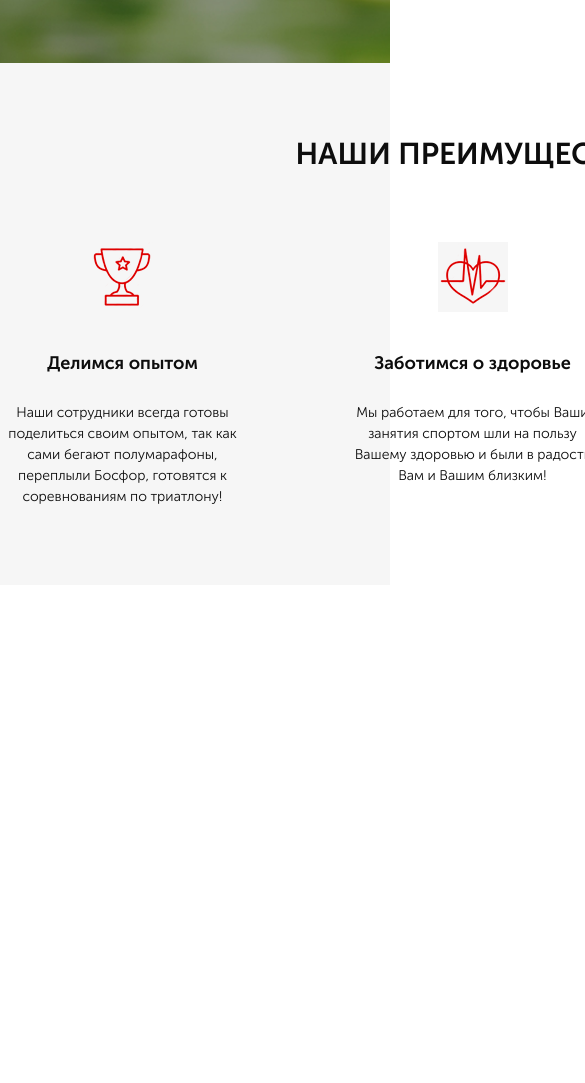
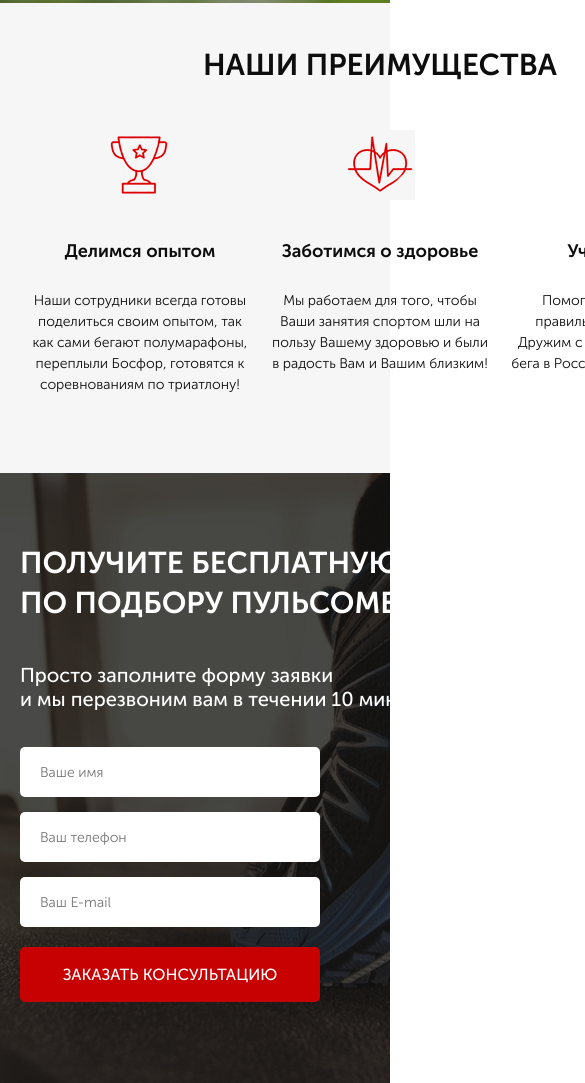
Before and after one commit to Oleksii86/pulsometr, a website: page src/index.html in a window 390 px wide. Shown: the part 647-1730 px from the top of the page, 585 px wide, since content can reach past the window. Before the commit the page ends 1232 px from the top, so only its background shows below. Drawn offline with Linux system fonts and the light colour scheme.

Commit message:
coded & styled 3 sections, mobile for 768px

```diff
--- a/src/index.html
+++ b/src/index.html
@@ -99,5 +99,22 @@
         </div>
     </div>
 
+    <div class="consultation">
+        <div class="container">
+            <h2 class="title title_consult">Получите бесплатную консультацию<br>
+                по подбору пульсометра </h2>
+            <div class="consultation__descr">
+                Просто заполните форму заявки <br>
+                и мы перезвоним вам в течении 10 минут
+            </div>
+            <form action="#" class="form form_contact">
+                <input required type="text" placeholder="Ваше имя">
+                <input required type="number" placeholder="Ваш телефон">
+                <input required type="email" placeholder="Ваш E-mail">
+                <button class="button button_confirm">заказать кОНСУЛЬТАЦИЮ</button>
+            </form>
+        </div>
+    </div>
+
 </body>
 </html>
--- /dev/null
+++ b/src/sass/base/_media.scss
@@ -0,0 +1,38 @@
+@media (max-width: 991px) {
+    .container {
+        width: 760px;
+        padding: 0 20px;
+    }
+    .promo {
+        &__header {
+            font-size: 42px;
+            margin-top: 50px;
+            line-height: 38px;
+        }
+        &__subheder {
+            font-size: 22px;
+            margin-top: 10px;
+        }
+    }
+    .advantages {
+        padding: 40px 0;
+        &__wrapper {
+            margin-top: 42px;
+        }
+        &__item {
+            padding: 0 10px;
+        }
+    }
+
+    .consultation {
+        min-height: 610px;
+        padding: 70px 0;
+        &__descr {
+            margin-top: 40px;
+        }
+    }
+
+    .title_consult {
+        font-size: 30px;
+    }
+}
--- a/src/sass/blocks/_buttons.scss
+++ b/src/sass/blocks/_buttons.scss
@@ -16,4 +16,9 @@
         font-size: 16px;
         margin-top: 68px;
     }
+    &_confirm {
+        width: 300px;
+        height: 55px;
+        font-size: 16px;
+    }
 }
--- /dev/null
+++ b/src/sass/blocks/_consultation.scss
@@ -0,0 +1,13 @@
+.consultation {
+    min-height: 680px;
+    padding: 100px 0 92px 0;
+    background: url('../../img/bg2.jpg') center (center/cover) no-repeat;
+    &__descr {
+        margin-top: 80px;
+        text-align: left;
+        color: #ffffff;
+        font-size: 20px;
+        font-weight: 500;
+        line-height: 24px;
+    }
+}
--- /dev/null
+++ b/src/sass/blocks/_forms.scss
@@ -0,0 +1,25 @@
+.form {
+    &_contact {
+        width: 300px;
+        margin-top: 36px;
+        display: flex;
+        flex-direction: column;
+        border: none;
+        input {
+            width: 100%;
+            height: 50px;
+            border-radius: 5px;
+            background-color: #ffffff;
+            padding: 20px 20px;
+            color: #4b4b4b;
+            font-size: 14px;
+            font-weight: 300;
+            border: none;
+            margin-bottom: 15px;
+            &:nth-child(3) {
+                margin-bottom: 20px;
+            }
+        }
+
+    }
+}
--- a/src/sass/blocks/_title.scss
+++ b/src/sass/blocks/_title.scss
@@ -3,4 +3,12 @@
     font-size: 30px;
     font-weight: 700;
     text-align: center;
+    text-transform: uppercase;
+    &_consult {
+        color: #ffffff;
+        font-size: 36px;
+        font-weight: 700;
+        text-align: left;
+        line-height: 40px;
+    }
 }
--- a/src/sass/style.scss
+++ b/src/sass/style.scss
@@ -1,11 +1,3 @@
-@import 'base/mixines';
-@import 'base/variables';
-@import 'blocks/advantages';
-@import 'blocks/buttons';
-@import 'blocks/header';
-@import 'blocks/promo';
-@import 'blocks/title';
-
 * {
     font-family: 'Museo Sans Cyrl', sans-serif;
 }
@@ -14,3 +6,14 @@
     width: 945px;
     margin: 0 auto;
 }
+
+@import 'base/mixines';
+@import 'base/variables';
+@import 'blocks/advantages';
+@import 'blocks/buttons';
+@import 'blocks/header';
+@import 'blocks/promo';
+@import 'blocks/title';
+@import 'blocks/consultation';
+@import 'blocks/forms';
+@import 'base/media';
```
Also changed, not shown: src/css/style.min.css.
